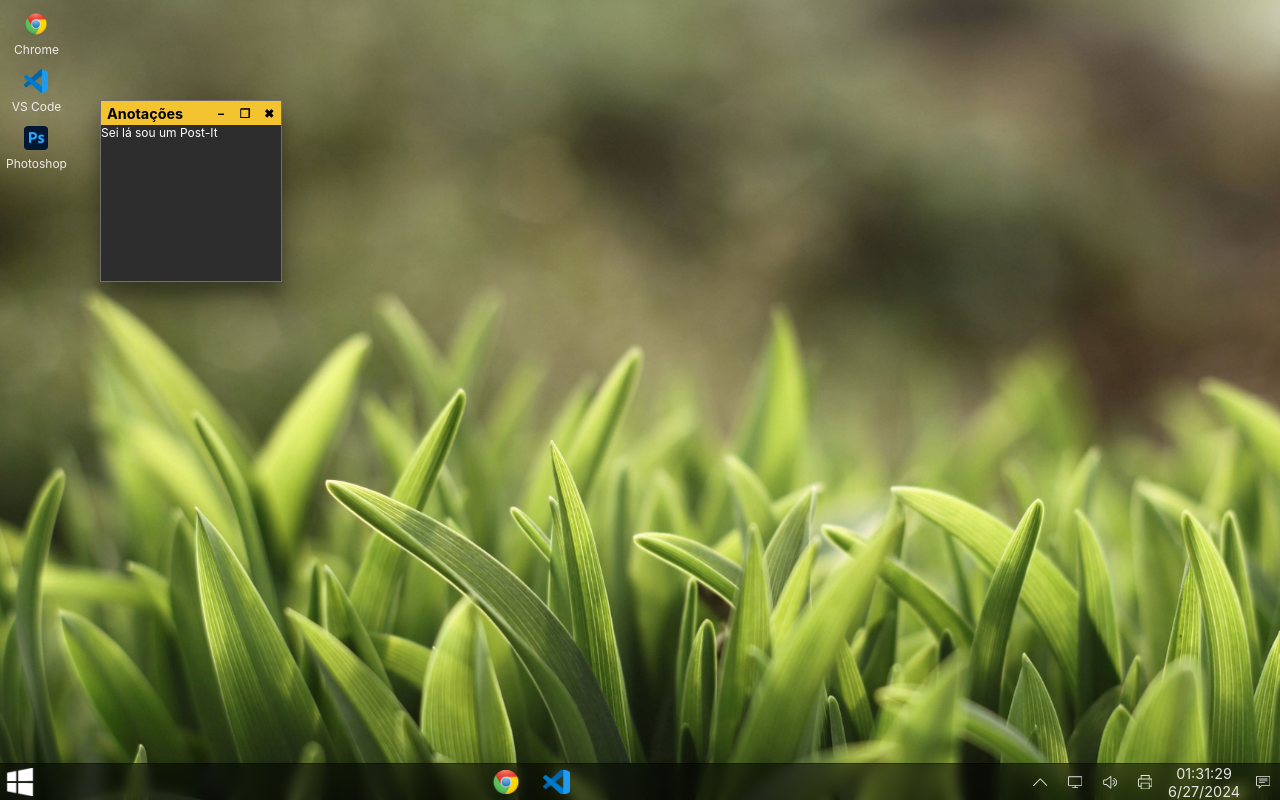
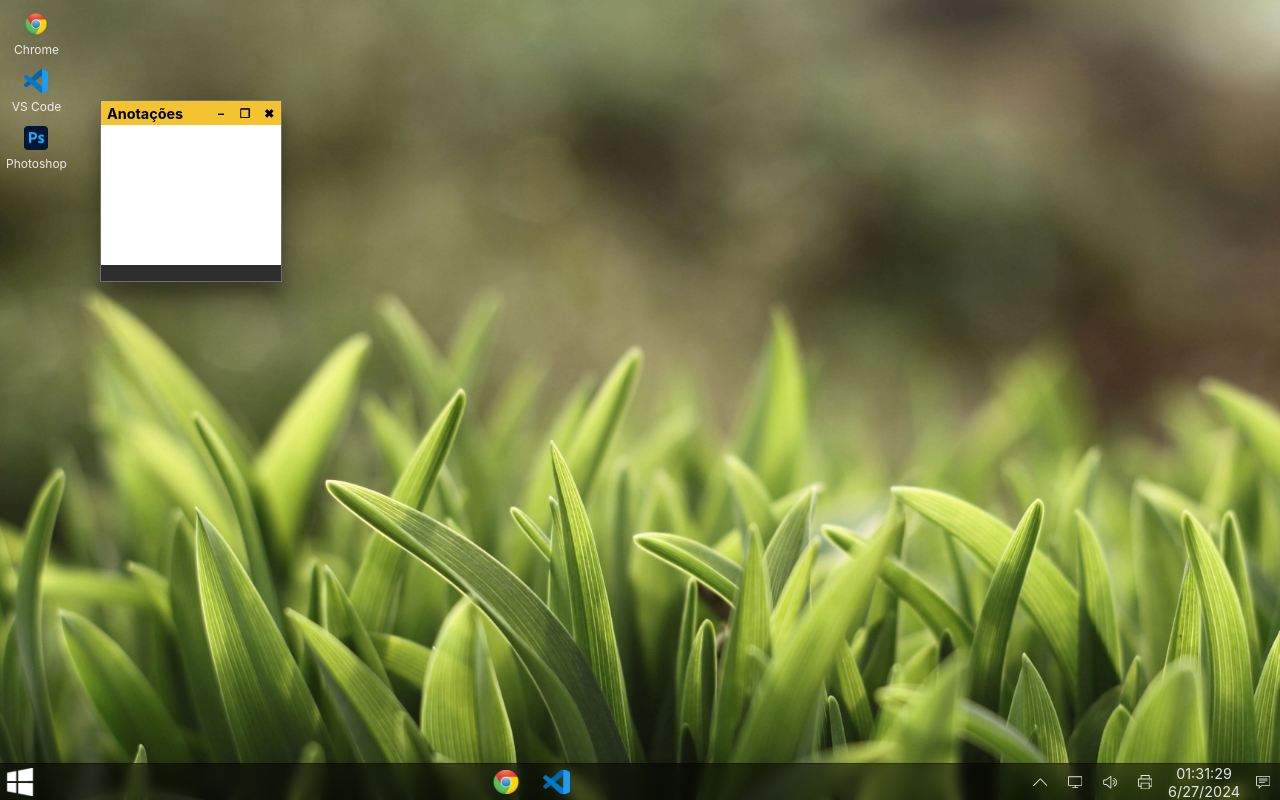
Before and after one commit to T8ninho/Projeto-Computador, a React (Vite) app: page / in a window 1280 px wide. Built offline with nearby package versions, Linux system fonts and the light colour scheme.

Commit message:
Pending changes exported from your codespace

```diff
--- a/src/Components/Janela/Janela.styles.js
+++ b/src/Components/Janela/Janela.styles.js
@@ -50,4 +50,13 @@ export const JanelaConteudo = styled.div`
 	display: flex;
 	flex-direction: column;
 
+	textarea {
+		display: flex;
+		padding: .3rem;
+	 	height: 100%;
+		width: 100%;
+		resize: none;
+		border: none;
+	}
+
 `;
--- a/src/Pages/Desktop/Desktop.page.jsx
+++ b/src/Pages/Desktop/Desktop.page.jsx
@@ -18,7 +18,9 @@ export default function Desktop({ImageUrl}) {
 				{/* <Janela title='Toni Navegador'>
 					<Navegador Url='http://t8ninho.com/'/>
 				</Janela> */}
-				<Janela title='Anotações'>Sei lá sou um Post-It</Janela>
+				<Janela title='Anotações'>
+					<textarea type='text'/>
+				</Janela>
 			</AreaIcones>
 		</Background>
 	)
```
